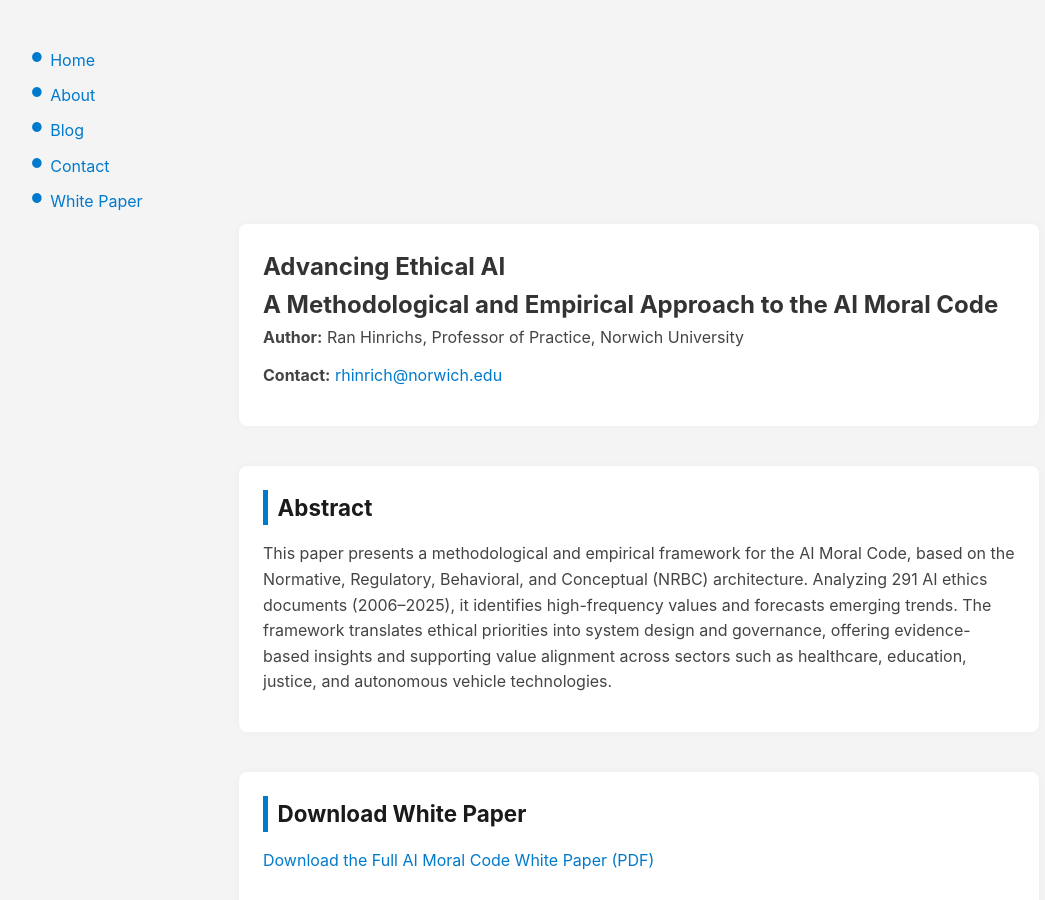
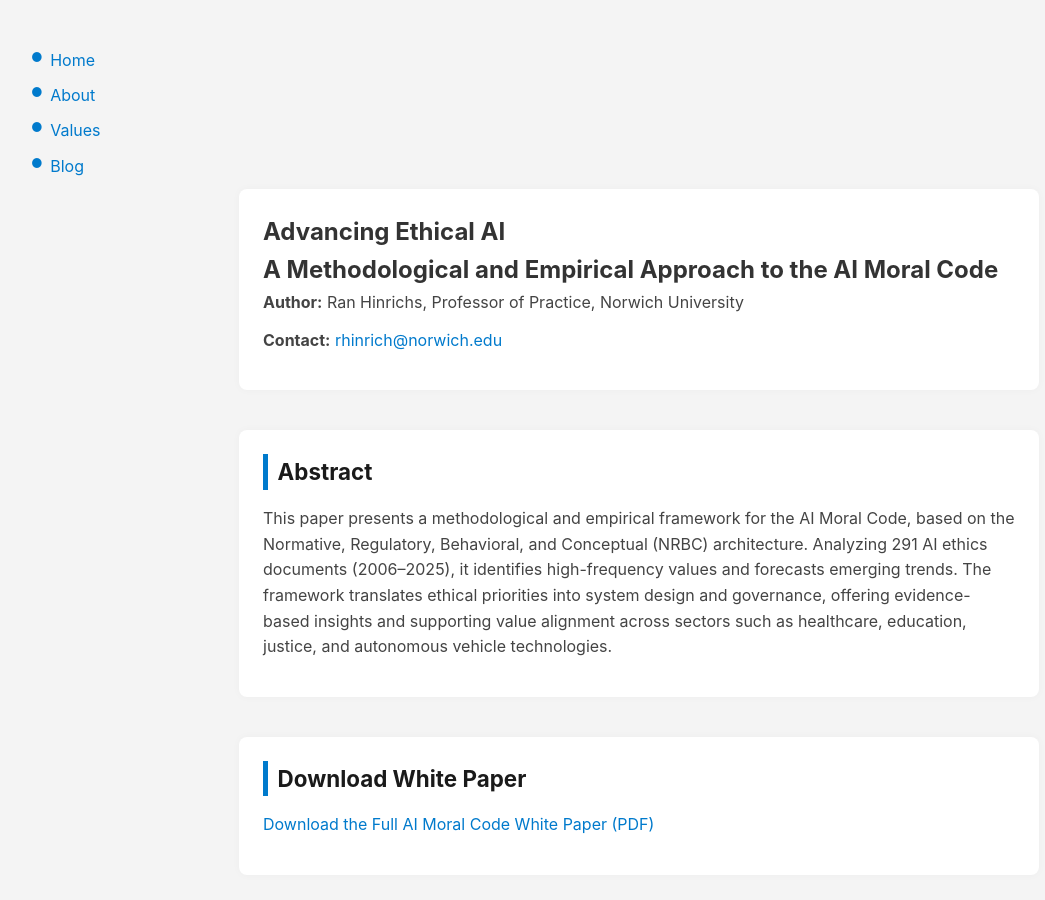
Before and after one commit to rjhinrichs/aimoralcode, a Jekyll site: the page index.html, which Jekyll copies as it is, in a window 1280 px wide and 900 px high. Shown: the whole window, without its empty margins (1-1046 px from the left). Built offline with Jekyll 4.4.1, drawn with Linux system fonts in a browser that asks for light colours.

Commit message:
Update index.html

```diff
--- a/index.html
+++ b/index.html
@@ -27,13 +27,13 @@
 
 <nav class="navbar">
   <ul>
-    <li><a href="index.html">Home</a></li>
-    <li><a href="about.html">About</a></li>
-    <li><a href="blog.html">Blog</a></li>
-    <li><a href="contact.html">Contact</a></li>
-    <li><a href="AI_Moral_Code_White_Paper.pdf" target="_blank">White Paper</a></li>
+    <li><a href="/index.html">Home</a></li>
+    <li><a href="/about.html">About</a></li>
+    <li><a href="/values.html">Values</a></li>
+    <li><a href="/blog.html">Blog</a></li>
   </ul>
 </nav>
+
 
 <main>
   <section>
```
